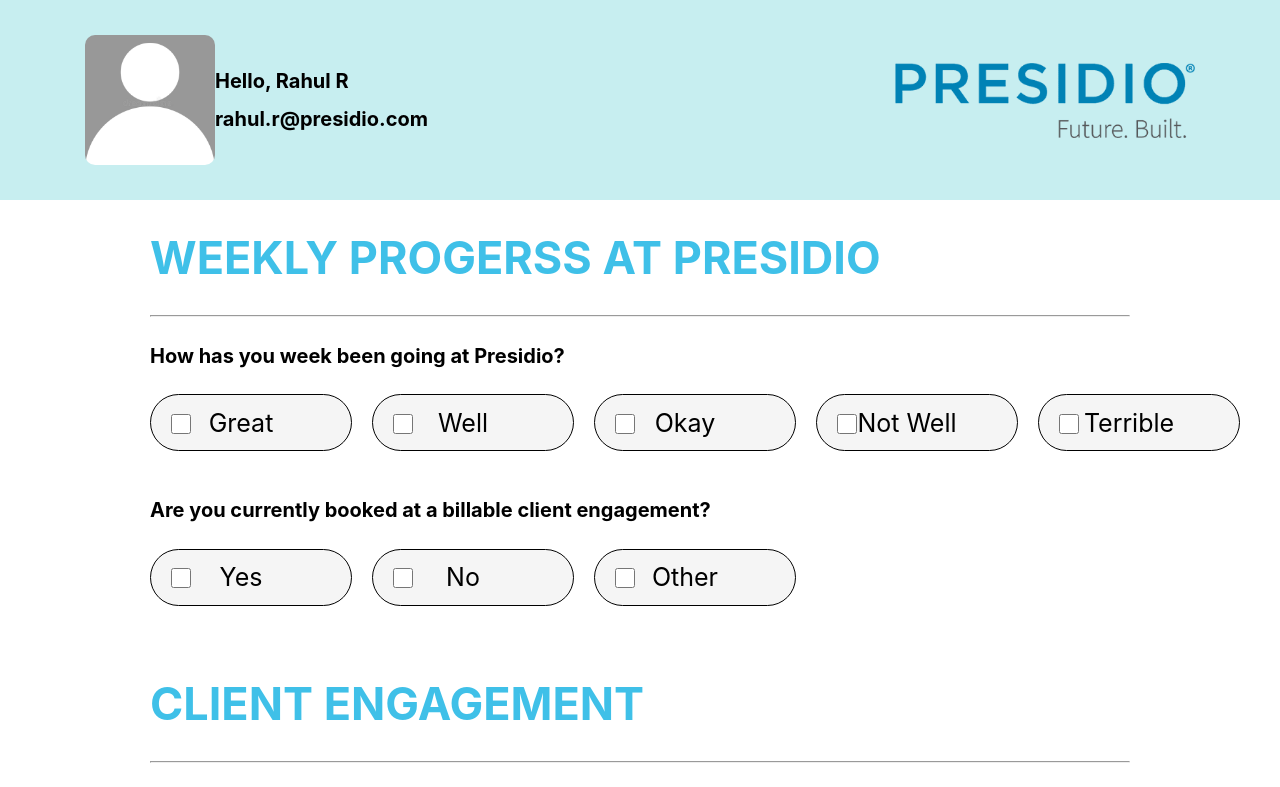
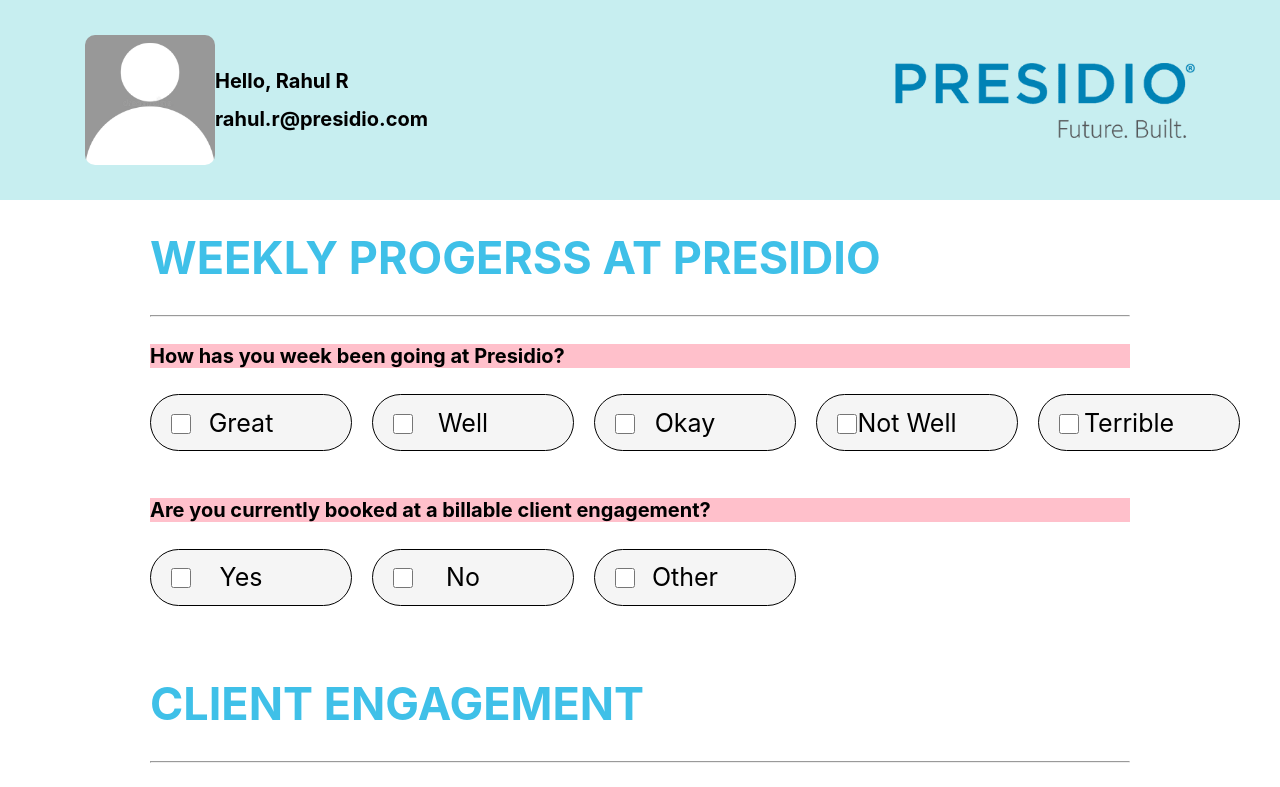
Before and after one commit to thiru15/weekly-progress-app, a React (Create React App) app: page / in a window 1280 px wide. Shown: the top 787 px of the page. Built offline with nearby package versions, Linux system fonts and the light colour scheme.

Commit message:
survey page adding schema

```diff
--- a/src/App.css
+++ b/src/App.css
@@ -232,3 +232,12 @@
     outline:none;
     border: 2px solid rgb(58, 199, 241);
 }
+
+input:invalid + .question {
+  background-color: pink;
+}
+
+
+.hidden{
+    display: none;
+}
--- a/src/components/client.tsx
+++ b/src/components/client.tsx
@@ -20,7 +20,6 @@
         console.log(index);
     }, [props.index])
     const uniqueId = uuid.v4();
-    console.log(index)
     const initialState: Array<Question> = [
         {
             id: uuid.v4(),
@@ -28,24 +27,26 @@
             options: ["None", "I have too much work and my deliverables at risk.", "I do not have enough information to do my job.", "I do not have the rright skills for my current engagement.", "I don not have enough experiance for muy current engagement."],
             containOthers: false,
             showOthers: false,
+            questionTag: "anyIssues"
         }
     ]
     const secondSetofQuestion: Array<Question> = [
         {
             id: uuid.v4(),
-
             question: "Have you reported an opportunity or issue that you still did not get assistance on?",
             options: ["yes", "no"],
             containOthers: false,
             showOthers: false,
+            questionTag: "followUp"
         },
         {
             id: uuid.v4(),
-
             question: "Are you working at more than one billable client engagement?",
             options: ["yes", "no"],
             containOthers: false,
             showOthers: false,
+            questionTag: "moreBillbleProject"
+
         },
     ]
     const optionalQuestions: Array<Question> = [
@@ -56,6 +57,7 @@
             options: [],
             containOthers: false,
             showOthers: false,
+            questionTag: "issueDetail"
         },
         {
             id: uuid.v4(),
@@ -63,6 +65,7 @@
             options: [],
             containOthers: false,
             showOthers: false,
+            questionTag: "opportunities"
         },
     ]
 
@@ -70,8 +73,9 @@
 
     const [questions, setQuestions] = useState(initialState);
 
-    const selectOnlyOne = (event: any, questionIndex: number, optionIndex: number) => {
+    const selectOnlyOne = (event: any, questionIndex: number, optionIndex: number, className: string, data: Question[]) => {
         event.preventDefault();
+        // (document.querySelector('.' + className) as HTMLInputElement).value = data[index].options[optionIndex];
         if (questionIndex == 1 && optionIndex == 0) {
             addClients(index)
         }
@@ -103,6 +107,7 @@
             {
                 questions.map((question, questionIndex) => {
                     return <div>
+
                         <div>
                             <h1 className="question">
                                 Client Project
@@ -113,6 +118,7 @@
                         </div>
                         <h4 className="question">{question.question}</h4>
                         <div className="question_grid_options">
+
                             {question.options.map((option) => {
                                 return <div className="question_grid_option">
                                     <input type="checkbox" name={option} id={option + uniqueId} className={`question-${questionIndex}-${uniqueId}`} />
@@ -126,18 +132,19 @@
             }
             <br />
             {
-                Array.from(Array(2).keys()).map((num: any, index) => {
+                Array.from(Array(2).keys()).map((num: any, questionIndex) => {
                     return <div>
+
                         <div className="optional_question">
                             <div className="optional_flex">
                                 <h1 className="optional_header">Optional:</h1>
-                                <h1 className="optional_question">{optionalQuestions[index].question}</h1>
+                                <h1 className="optional_question">{optionalQuestions[questionIndex].question}</h1>
                             </div>
-                            <input type="text" className="optional_input" />
+                            <input type="text" className="optional_input" name={optionalQuestions[questionIndex].questionTag + "-" + index} />
                         </div>
                         <br />
 
-                        <QuestionsWithInfo question={secondSetofQuestion[0]} index={index} />
+                        <QuestionsWithInfo question={secondSetofQuestion[0]} index={questionIndex} clientIndex={index} />
                         <br />
                         <br />
                         <br />
@@ -151,7 +158,7 @@
                 <h4 className="question">{secondSetofQuestion[1].question}</h4>
                 <div className="question_options">
                     {secondSetofQuestion[1].options.map((option, optionIndex: number) => {
-                        return <div onClick={(event) => selectOnlyOne(event, 1, optionIndex)} className="question_rounded_option">
+                        return <div onClick={(event) => selectOnlyOne(event, 1, optionIndex, `question-client-${1}-${uniqueId}`, secondSetofQuestion)} className="question_rounded_option">
                             <input type="checkbox" name={option} id={option} className={`question-client-${1}-${uniqueId} question_checkbox`} />
                             <label htmlFor={option + uniqueId} className="question_rounded_label">{option}</label>
                         </div>
@@ -159,34 +166,6 @@
                     }
                 </div>
             </div>
-            {/* {
-                optionalQuestions.map(question => {
-                    return <div className="optional_question">
-                        <div className="optional_flex">
-                            <h1 className="optional_header">Optional:</h1>
-                            <h1 className="optional_question">{question.question}</h1>
-                        </div>
-                        <input type="text" className="optional_input" />
-                    </div>
-                })
-            }
-            {
-                secondSetofQuestion.map((question, questionIndex) => {
-                    return <div>
-                        <h4 className="question">{question.question}</h4>
-                        <div className="question_options">
-                            {question.options.map((option, optionIndex: number) => {
-                                return <div onClick={(event) => selectOnlyOne(event, questionIndex, optionIndex)} className="question_rounded_option">
-                                    <input type="checkbox" name={option} id={option} className={`question-client-${questionIndex}-${uniqueId} question_checkbox`} />
-                                    <label htmlFor={option + uniqueId} className="question_rounded_label">{option}</label>
-                                </div>
-                            })
-                            }
-                        </div>
-                    </div>
-                })
-            } */}
-
         </div>
     )
 }
--- a/src/components/form.tsx
+++ b/src/components/form.tsx
@@ -1,11 +1,14 @@
-import React, { useEffect, useState } from 'react'
+import React, { useState } from 'react'
 import ClientProject from './client';
 import WeeklyProgress from './weeklyProgress';
 import * as uuid from 'uuid';
 import InternalProject from './internalProject';
+import { Report } from '../types/report';
 
 function Form() {
-    const [clients, setClients] = useState<Array<String>>([uuid.v4()])
+    const report: Array<Report> = [];
+
+    const [clients, setClients] = useState<Array<String>>([uuid.v4(),])
     const addClients = async (index: number) => {
         const newClient = [...clients, uuid.v4()];
         setClients(newClient)
@@ -19,11 +22,71 @@
 
         }
     }
-    // useEffect(() => {
 
-    // }, [clients])
+    const constantTags = ["weekStatus",
+        "billableWork", "internalProject",]
+    const dynamicTags = [
+        "followUpIssues",
+        "followUpOpportunities",
+        "issueDetail",
+        "opportunities",
+    ]
+    let tags: Array<string> = []
+
+
+    const generateTags = () => {
+        tags = [...constantTags]
+        clients.forEach((_, index) => {
+            dynamicTags.forEach(tag => {
+
+                tags.push(tag + "-" + index);
+            });
+        })
+    }
+
+    const formData: any = {};
+
+    const submitForm = (event: React.FormEvent<HTMLFormElement>) => {
+        generateTags();
+        event.preventDefault();
+        const target = (event.target as any).elements;
+        const data = Object.keys((event.target as any).elements).forEach(function (index) {
+
+            if (tags.includes(index)) {
+                formData[index] = (event.target as any).elements[index].value
+            }
+
+        });
+
+        console.log("🚀 ~ file: form.tsx ~ line 48 ~ Form ~ formData", formData)
+
+        clients.forEach((_, index) => {
+            console.log(formData["followUp-" + index], index, "followUp-" + index);
+
+            const newReport = new Report();
+            // (newReport as object)["weekStatus"]
+            newReport.weekStatus = formData["weekStatus"];
+            newReport.billableWork = formData["billableWork"];
+            newReport.internalProject = formData["internalProject"];
+            newReport.issueDetail = formData["issueDetail-" + index];
+
+            newReport.followUp = formData["followUp-" + index];
+            newReport.followUpIssues = formData["followUpIssues-" + index];
+            newReport.followUpOpportunities = formData["followUpOpportunities-" + index];
+            newReport.opportunities = formData["opportunities-" + index];
+            // newReport.=formData[tag];
+            // newReport.weekStatus=formData[tag];
+            report.push(newReport)
+        })
+        console.log("🚀 ~ file: form.tsx ~ line 48 ~ Form ~ formData", report)
+
+    }
+
+
+
+
     return (
-        <div className="conatiner">
+        <form className="conatiner" id="reports" onSubmit={submitForm}>
             <WeeklyProgress />
             <br />
 
@@ -37,7 +100,7 @@
             <InternalProject />
             <br />
             <button className="submit_button">submit</button>
-        </div>
+        </form>
     )
 }
 
--- a/src/components/questions.ts
+++ b/src/components/questions.ts
@@ -4,4 +4,5 @@
     options: Array<string>;
     containOthers: boolean;
     showOthers: boolean;
+    questionTag?: string;
 }
--- /dev/null
+++ b/src/types/report.ts
@@ -0,0 +1,39 @@
+export interface Report {
+    startDate: Date;
+    weekStatus: string;
+    billableWork: string;
+    anyIssues?: string;
+    issueDetail: string;
+    opportunities: string;
+    internalProject: string;
+    employeeName: string;
+    employeeEmail: string;
+    project: string;
+    projectManager: string;
+    dbssManager: string;
+    accountManager: string;
+    followUp: boolean;
+    followUpIssues: string;
+    followUpOpportunities: string;
+}
+
+export class Report implements Report {
+    constructor() {
+        this.startDate = new Date();
+        this.weekStatus = "";
+        this.billableWork = "";
+        this.anyIssues = "";
+        this.issueDetail = "";
+        this.opportunities = "";
+        this.internalProject = "";
+        this.employeeName = "";
+        this.employeeEmail = "";
+        this.project = "";
+        this.projectManager = "";
+        this.dbssManager = "";
+        this.accountManager = "";
+        this.followUp = false;;
+        this.followUpIssues = "";
+        this.followUpOpportunities = "";
+    }
+}
```
Also changed, not shown: src/components/internalProject.tsx (+11 -3 lines), src/components/questionsWithInfo.tsx (+16 -6 lines), src/components/weeklyProgress.tsx (+5 -12 lines).
